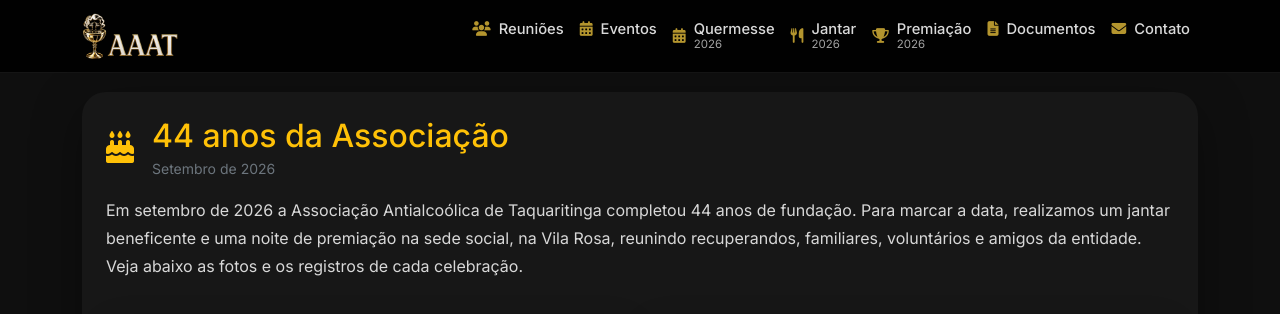
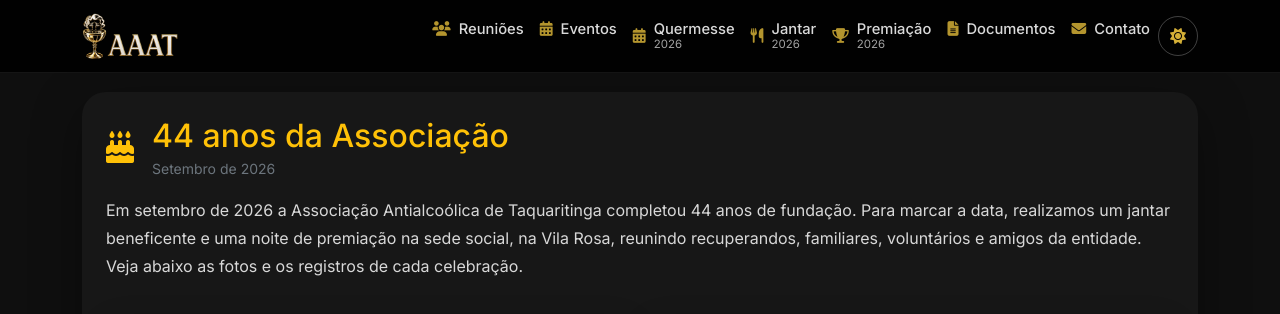
Before and after one commit to cbuosi/aaat.org, a PHP site: page /aaat/ in a window 1280 px wide. Shown: the top 314 px of the page. Run offline with PHP 8.4, Linux system fonts and the light colour scheme.

Commit message:
feat: alternador de tema claro/escuro na navbar
Botao com icone de sol/lua ao lado do menu, com o tema escuro como padrao
e a escolha guardada em localStorage.

- as cores fixas do CSS viraram variaveis (--surface-soft, --media-bg,
  --footer-bg, --btn-bg, --on-accent, --muted-soft), e o tema claro e um
  bloco :root[data-theme="light"] que so redefine os tokens
- a navbar tem tokens proprios e continua escura nos dois temas: o
  logotipo tem 31% de pixels quase brancos e sumiria numa barra clara.
  Pelo mesmo motivo o logotipo do cabecalho ganha uma placa escura atras
  quando o tema e claro
- script inline no <head>, antes do CSS, aplica o tema salvo antes da
  pagina pintar, senao o modo claro piscaria escuro a cada carregamento
- o botao fica fora do menu recolhivel, para continuar acessivel no
  celular com o menu fechado
- contraste conferido nos dois temas: todos os pares de texto e fundo
  ficam acima de 4.5:1 (WCAG AA)

Co-Authored-By: Claude Opus 5 <noreply@anthropic.com>

```diff
--- a/css/style.css
+++ b/css/style.css
@@ -11,6 +11,42 @@
     --radius-sm:14px;
     --shadow:0 15px 50px rgba(0,0,0,.35);
     --transition:.3s;
+
+    --surface-soft:rgba(255,255,255,.03);
+    --media-bg:#111;
+    --footer-bg:#080808;
+    --btn-bg:#000;
+    --btn-fg:#fff;
+    --on-accent:#000;
+    --muted-soft:#bdbdbd;
+
+    /* A navbar fica escura nos dois temas: o logotipo tem muito pixel claro
+       e sumiria sobre uma barra branca. Por isso ela tem tokens proprios. */
+    --navbar-bg:rgba(0,0,0,.92);
+    --navbar-bg-scrolled:rgba(0,0,0,.98);
+    --navbar-fg:#fff;
+    --navbar-accent:#d4af37;
+}
+
+/* Tema claro. O padrao e o escuro (:root acima); este bloco so entra
+   quando o <html> recebe data-theme="light". */
+:root[data-theme="light"]{
+    --bg:#f3f1ec;
+    --bg-elevated:#fff;
+    --fg:#1c1c1c;
+    --muted:#4d4d4d;
+    --accent:#8a6a14;
+    --accent-dark:#6b5210;
+    --border:rgba(0,0,0,.10);
+    --shadow:0 10px 34px rgba(0,0,0,.10);
+
+    --surface-soft:rgba(0,0,0,.035);
+    --media-bg:#e8e5df;
+    --footer-bg:#e8e5df;
+    --btn-bg:#1c1c1c;
+    --btn-fg:#fff;
+    --on-accent:#fff;
+    --muted-soft:#5c5c5c;
 }
 
 body{
@@ -208,12 +244,70 @@ body{
 
 .social-btn:hover{
     transform:translateY(-3px);
-    color:#fff;
+    color:var(--btn-fg);
 }
 
 .social-btn i{
     color:var(--accent);
     margin-right:8px;
+}
+
+/* ====================================================== */
+/* BOTAO DE TEMA (lua / sol) */
+/* ====================================================== */
+
+.tema-btn{
+    background:transparent;
+    border:1px solid rgba(255,255,255,.25);
+    color:var(--navbar-accent);
+
+    width:40px;
+    height:40px;
+    border-radius:50%;
+
+    display:flex;
+    align-items:center;
+    justify-content:center;
+
+    cursor:pointer;
+    transition:var(--transition);
+    flex-shrink:0;
+}
+
+.tema-btn:hover{
+    border-color:var(--navbar-accent);
+    transform:rotate(-15deg);
+}
+
+.tema-btn i{
+    font-size:1rem;
+}
+
+/* No celular o botao fica ao lado do sanduiche, fora do menu recolhivel,
+   para continuar acessivel com o menu fechado. */
+.navbar .navbar-acoes{
+    display:flex;
+    align-items:center;
+    gap:12px;
+}
+
+/* No tema claro o card fica branco e o logotipo, que tem muito pixel claro,
+   sumiria: por isso ele ganha uma placa escura atras. */
+:root[data-theme="light"] .hero-logo{
+    background:#141414;
+    padding:14px 18px;
+    border-radius:16px;
+}
+
+/* Troca de tema suave, sem piscar */
+body,
+.custom-card,
+.event-card,
+footer,
+.document-item,
+.contact-item,
+.info-item{
+    transition:background-color .25s ease, color .25s ease, border-color .25s ease;
 }
 
 /* ====================================================== */
--- a/js/site.js
+++ b/js/site.js
@@ -16,4 +16,40 @@ $(document).ready(function () {
       $('html, body').animate({ scrollTop: target.offset().top - 80 }, 600);
     }
   });
+
+  /* ------------------------------------------------------ */
+  /* TEMA CLARO / ESCURO                                     */
+  /* ------------------------------------------------------ */
+
+  // O tema ja foi aplicado pelo script inline no <head>; aqui so
+  // acertamos o icone e tratamos o clique.
+  const $raiz = $('html');
+  const $botao = $('#tema-btn');
+
+  // Sol = clique para clarear (estamos no escuro); lua = o contrario.
+  function mostrarIcone() {
+    const escuro = $raiz.attr('data-theme') !== 'light';
+    $botao
+      .find('i')
+      .attr('class', escuro ? 'fa-solid fa-sun' : 'fa-solid fa-moon');
+    $botao.attr(
+      'title',
+      escuro ? 'Mudar para o modo claro' : 'Mudar para o modo escuro'
+    );
+  }
+
+  mostrarIcone();
+
+  $botao.on('click', function () {
+    const novo = $raiz.attr('data-theme') === 'light' ? 'dark' : 'light';
+    $raiz.attr('data-theme', novo);
+    mostrarIcone();
+
+    try {
+      localStorage.setItem('tema', novo);
+    } catch (e) {
+      // Navegacao privativa ou armazenamento bloqueado: o tema
+      // continua valendo nesta pagina, so nao fica guardado.
+    }
+  });
 });
--- a/layout/header.php
+++ b/layout/header.php
@@ -5,7 +5,7 @@ $tituloPagina = $PAGINA['title'] === $SITE['nome']
     : $PAGINA['title'] . ' | ' . $SITE['nome'];
 ?>
 <!doctype html>
-<html lang="pt-br">
+<html lang="pt-br" data-theme="dark">
   <head>
     <meta charset="UTF-8" />
     <meta name="viewport" content="width=device-width, initial-scale=1.0" />
@@ -33,6 +33,19 @@ $tituloPagina = $PAGINA['title'] === $SITE['nome']
       href="https://cdn.jsdelivr.net/npm/bootstrap@5.3.3/dist/css/bootstrap.min.css"
       rel="stylesheet"
     />
+    <script>
+      // Roda antes da pagina pintar: sem isso o tema claro piscaria escuro
+      // por um instante a cada carregamento.
+      (function () {
+        try {
+          var t = localStorage.getItem("tema");
+          if (t === "light" || t === "dark") {
+            document.documentElement.setAttribute("data-theme", t);
+          }
+        } catch (e) {}
+      })();
+    </script>
+
     <link rel="stylesheet" href="<?= asset('css/style.css') ?>" />
 
     <script src="https://cdn.jsdelivr.net/npm/bootstrap@5.3.3/dist/js/bootstrap.bundle.min.js" defer></script>
@@ -51,6 +64,17 @@ $tituloPagina = $PAGINA['title'] === $SITE['nome']
           <img src="<?= asset('img/logo-aaat2.png') ?>" alt="<?= e($SITE['nome']) ?>" />
         </a>
 
+        <div class="navbar-acoes order-lg-last">
+          <button
+            class="tema-btn"
+            type="button"
+            id="tema-btn"
+            aria-label="Alternar entre modo claro e escuro"
+            title="Alternar entre modo claro e escuro"
+          >
+            <i class="fa-solid fa-sun"></i>
+          </button>
+
           <button
             class="navbar-toggler"
             type="button"
@@ -62,6 +86,7 @@ $tituloPagina = $PAGINA['title'] === $SITE['nome']
           >
             <span class="navbar-toggler-icon"></span>
           </button>
+        </div>
 
         <div class="collapse navbar-collapse" id="menu">
           <ul class="navbar-nav ms-auto">
```
Also changed, not shown: other parts of css/style.css (+18 -18 lines). Lines whose indentation alone changed are shown as unchanged.
